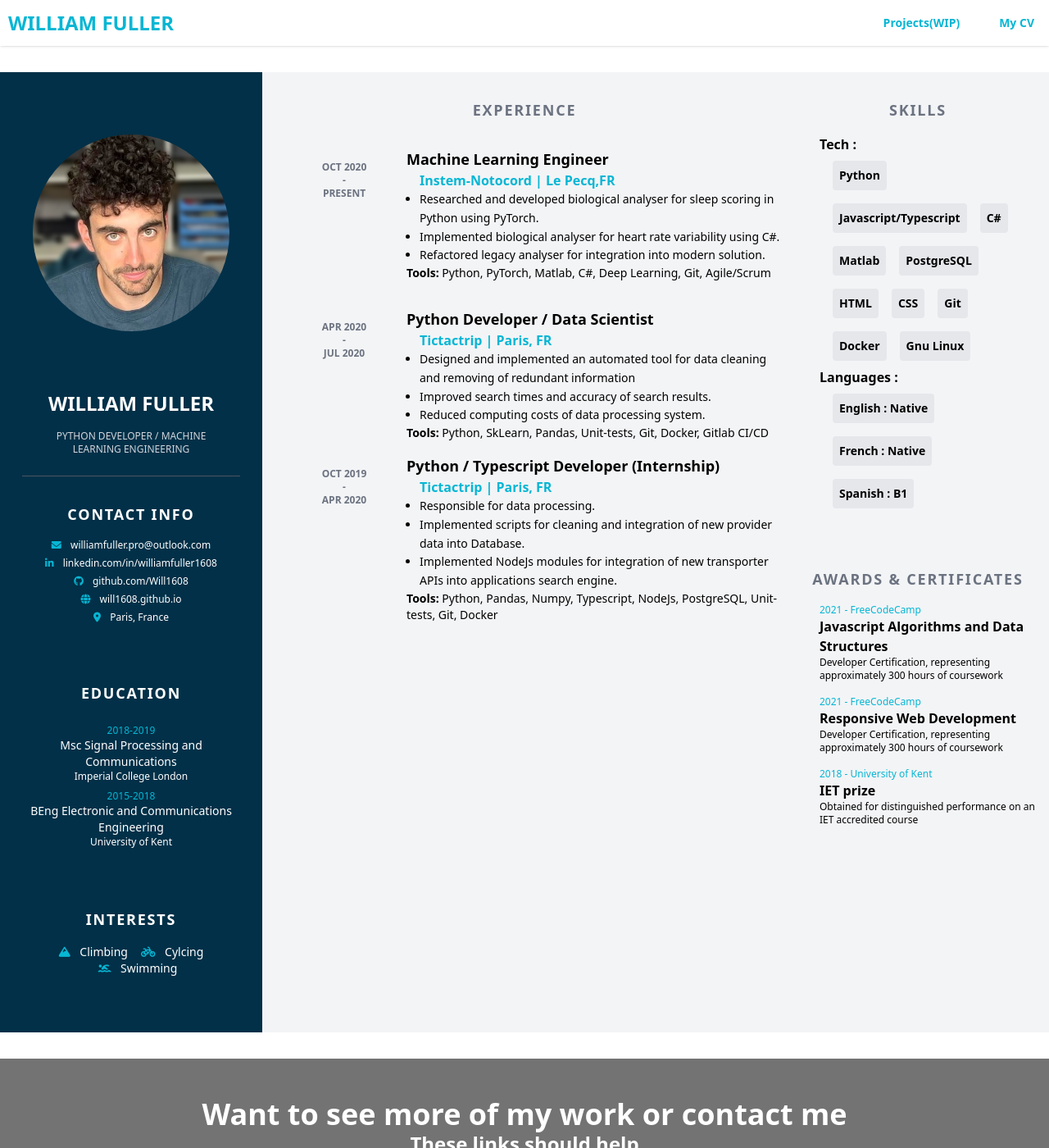
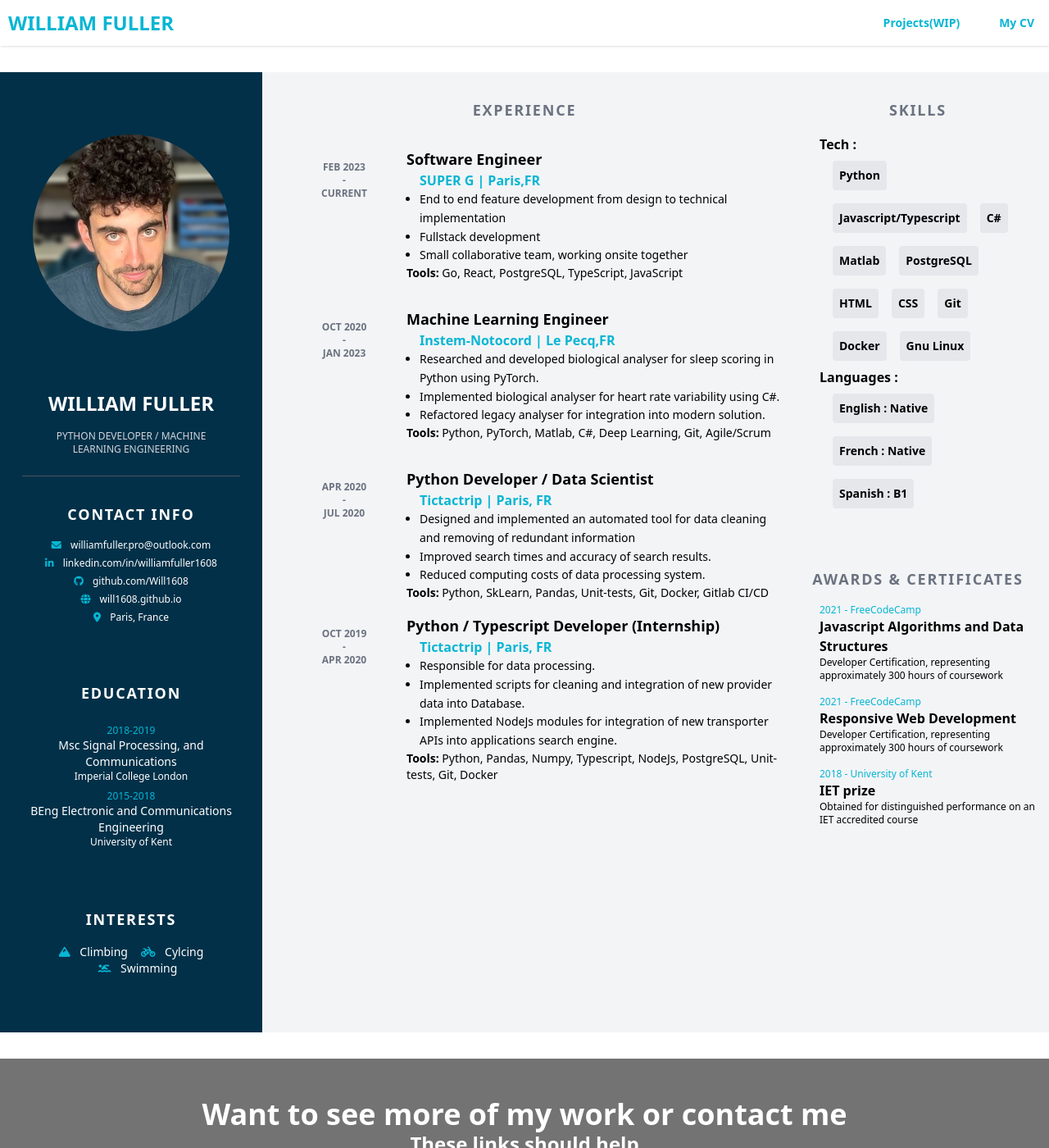
Before and after one commit to williamfuller/will1608.github.io, a Jekyll site: the page built from docs/index.md, in a window 1280 px wide and 1400 px high. Shown: the whole window at 82% size. Built offline with Jekyll 4.4.1, drawn with Linux system fonts in a browser that asks for light colours.

Commit message:
Added SUPER G to cv

```diff
--- a/docs/_data/cv_data.yml
+++ b/docs/_data/cv_data.yml
@@ -6,7 +6,7 @@ website: will1608.github.io
 location: Paris, France
 education:
     - dates: 2018-2019
-      title: Msc Signal Processing and Communications
+      title: Msc Signal Processing, and Communications
       institution: Imperial College London
 
     - dates: 2015-2018
@@ -22,8 +22,17 @@ interests:
       icon: fa-solid fa-person-swimming
 
 experience:
+    - start_date: Feb 2023
+      end_date: Current
+      job_title: Software Engineer
+      company: SUPER G
+      location: Paris,FR
+      tools: ['Go', 'React', 'PostgreSQL', 'TypeScript', 'JavaScript']
+      description: ['End to end feature development from design to technical implementation',
+                    'Fullstack development',
+                    'Small collaborative team, working onsite together']
     - start_date: Oct 2020
-      end_date: present
+      end_date: Jan 2023
       job_title: Machine Learning Engineer
       company: Instem-Notocord
       location: Le Pecq,FR
```
